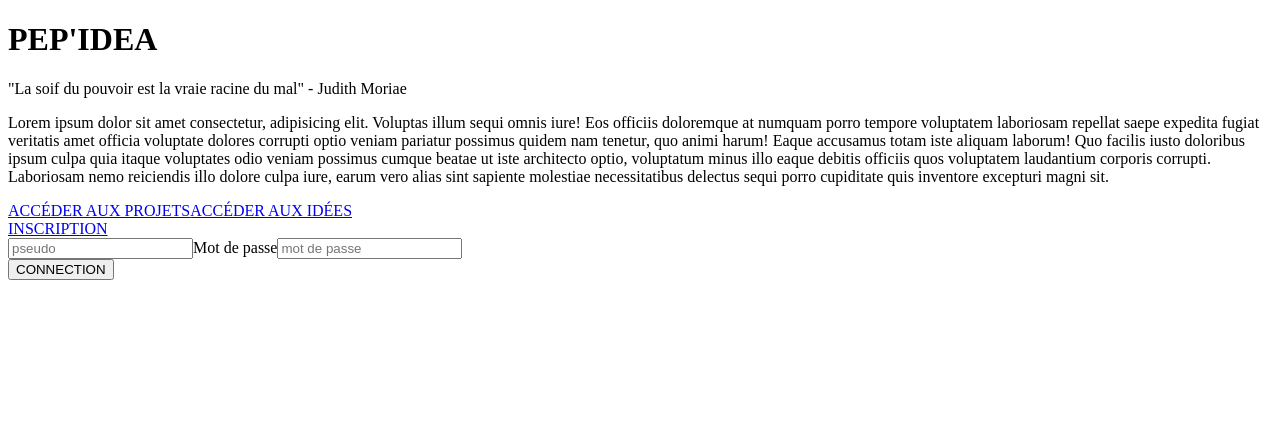
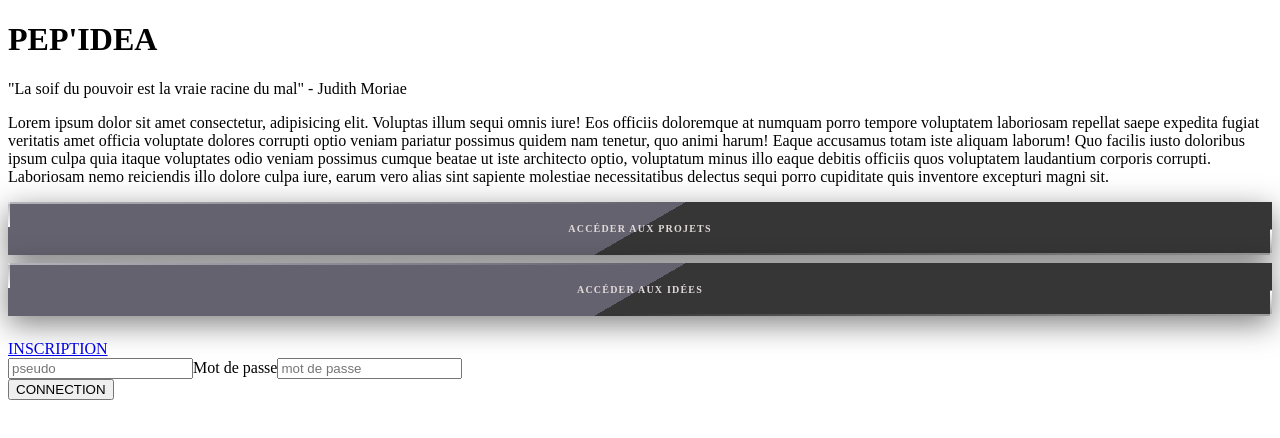
Before and after one commit to WildCodeSchool/remote-fr-q2p3-digico-front, a React (Create React App) app: page / in a window 1280 px wide. Shown: the top 438 px of the page. Built offline with nearby package versions, Linux system fonts and the light colour scheme.

Commit message:
navbar et boutons accueil

```diff
--- a/src/App.css
+++ b/src/App.css
@@ -1,6 +1,7 @@
 :root {
     --main-color: #e2dada;
     --second-color: #363636;
+    --third-color: #64626e;
 
     --main-font: "Roboto";
     --second-font: "Comic Neue";
--- a/src/components/Navbar.css
+++ b/src/components/Navbar.css
@@ -1,14 +1,143 @@
 @media screen and (max-width: 767px) {
 
-    .link {
+    .navbar {
+        display: flex;
+        flex-direction: row;
+        justify-content: space-around;
+    }
+
+    .logoLink {
+        background-color:var(--second-color);
+        border: none;
+        border-radius:50px;
+        text-decoration : none;
+        width:52px;
+        height:52px;
+        margin-left: 5vw;
+        margin-right: 5vw;
+        }
+
+
+    .linkNav {
+        background: linear-gradient(-30deg, var(--second-color) 50%, var(--third-color) 50%);
+        padding: 21px 25px;
+        display: inline-block;
+        -webkit-transform: translate(0%, 0%);
+                transform: translate(0%, 0%);
+        overflow: hidden;
         color: var(--main-color);
-        background-color: var(--second-color);
-        padding: 2vh;
-        border: var(--main-color) 2px solid;
+        font-size: 10px;
+        font-weight: bolder;
+        letter-spacing: 2.1px;
+        text-align: center;
+        text-decoration: none;
+        -webkit-box-shadow: 0 8px 30px rgba(0, 0, 0, 0.5);
+                box-shadow: 0 8px 30px rgba(0, 0, 0, 0.5);
+    }
+
+    .linkNav::before {
+        content: '';
+        position: absolute;
+        top: 0px;
+        left: 0px;
         width: 100%;
-        box-sizing: border-box;
-        display: flex;
-        justify-content: center;
-        text-decoration: none;
+        height: 100%;
+        background-color: #ad8585;
+        opacity: 0;
+        -webkit-transition: .2s opacity ease-in-out;
+        transition: .2s opacity ease-in-out;
     }
-}
+
+    .linkNav span {
+        position: absolute;
+    }
+
+    .linkNav span:nth-child(1) {
+        top: 0px;
+        left: 0px;
+        width: 100%;
+        height: 2px;
+        background: -webkit-gradient(linear, right top, left top, from(rgba(43, 8, 8, 0)), to(#d92626));
+        background: linear-gradient(to left, rgba(43, 8, 8, 0), #ffffff);
+        -webkit-animation: 2s animateTop linear infinite;
+                animation: 2s animateTop linear infinite;
+    }
+
+    @keyframes animateTop {
+        0% {
+            -webkit-transform: translateX(100%);
+                    transform: translateX(100%);
+        }
+        100% {
+            -webkit-transform: translateX(-100%);
+                    transform: translateX(-100%);
+        }
+    }
+
+
+    .linkNav span:nth-child(2) {
+        top: 0px;
+        right: 0px;
+        height: 100%;
+        width: 2px;
+        background: -webkit-gradient(linear, left bottom, left top, from(rgba(43, 8, 8, 0)), to(#d92626));
+        background: linear-gradient(to top, rgba(43, 8, 8, 0), #ffffff);
+        -webkit-animation: 2s animateRight linear -1s infinite;
+                animation: 2s animateRight linear -1s infinite;
+      }
+
+      @keyframes animateRight {
+        0% {
+          -webkit-transform: translateY(100%);
+                  transform: translateY(100%);
+        }
+        100% {
+          -webkit-transform: translateY(-100%);
+                  transform: translateY(-100%);
+        }
+      }
+
+    .linkNav span:nth-child(3) {
+        bottom: 0px;
+        left: 0px;
+        width: 100%;
+        height: 2px;
+        background: -webkit-gradient(linear, left top, right top, from(rgba(43, 8, 8, 0)), to(#d92626));
+        background: linear-gradient(to right, rgba(43, 8, 8, 0), #ffffff);
+        -webkit-animation: 2s animateBottom linear infinite;
+                animation: 2s animateBottom linear infinite;
+      }
+
+      @keyframes animateBottom {
+        0% {
+          -webkit-transform: translateX(-100%);
+                  transform: translateX(-100%);
+        }
+        100% {
+          -webkit-transform: translateX(100%);
+                  transform: translateX(100%);
+        }
+      }
+
+    .linkNav span:nth-child(4) {
+        top: 0px;
+        left: 0px;
+        height: 100%;
+        width: 2px;
+        background: -webkit-gradient(linear, left top, left bottom, from(rgba(43, 8, 8, 0)), to(#d92626));
+        background: linear-gradient(to bottom, rgba(43, 8, 8, 0), #ffffff);
+        -webkit-animation: 2s animateLeft linear -1s infinite;
+                animation: 2s animateLeft linear -1s infinite;
+      }
+
+      @keyframes animateLeft {
+        0% {
+          -webkit-transform: translateY(-100%);
+                  transform: translateY(-100%);
+        }
+        100% {
+          -webkit-transform: translateY(100%);
+                  transform: translateY(100%);
+        }
+      }
+    }
--- a/src/components/Navbar.jsx
+++ b/src/components/Navbar.jsx
@@ -7,9 +7,24 @@ function Navbar() {
     return (
     <div>
         <div className="navbar">
-            <Link to="/creer-projet" className="link">CRÉER UN PROJET</Link>
-            <Link to="/" className="link">ACCUEIL</Link>
-            <Link to="/creer-idee" className="link">J'AI UNE IDÉE</Link>
+            <Link to="/creer-projet" className="linkNav">
+            <span></span>
+            <span></span>
+            <span></span>
+            <span></span>
+            UN PROJET ?
+            </Link>
+
+            <Link to="/" className="logoLink">
+            </Link>
+
+            <Link to="/creer-idee" className="linkNav">
+            <span></span>
+            <span></span>
+            <span></span>
+            <span></span>
+            UNE IDÉE ?
+            </Link>
         </div>
     </div>
     )
--- a/src/pages/Welcome/Welcome.css
+++ b/src/pages/Welcome/Welcome.css
@@ -16,8 +16,138 @@
     }
 
     .presentation {
-        margin-bottom: 10vh;
+        margin-bottom: 7vh;
         color: var(--second-color);
         text-align: center;
     }
 }
+
+.buttonWelcome {
+    display: flex;
+    flex-direction: column;
+    margin-bottom: 2vh;
+}
+
+.linkWelcome {
+    background: linear-gradient(-30deg, var(--second-color) 50%, var(--third-color) 50%);
+    margin-bottom: 1vh;
+    padding: 21px 25px;
+    display: inline-block;
+    -webkit-transform: translate(0%, 0%);
+            transform: translate(0%, 0%);
+    overflow: hidden;
+    color: var(--main-color);
+    font-size: 10px;
+    font-weight: bolder;
+    letter-spacing: 1.2px;
+    text-align: center;
+    text-decoration: none;
+    -webkit-box-shadow: 0 8px 30px rgba(0, 0, 0, 0.5);
+            box-shadow: 0 8px 30px rgba(0, 0, 0, 0.5);
+}
+
+.linkWelcome::before {
+    content: '';
+    position: absolute;
+    top: 0px;
+    left: 0px;
+    width: 100%;
+    height: 100%;
+    background-color: #ad8585;
+    opacity: 0;
+    -webkit-transition: .2s opacity ease-in-out;
+    transition: .2s opacity ease-in-out;
+}
+
+.linkWelcome span {
+    position: absolute;
+}
+
+.linkWelcome span:nth-child(1) {
+    top: 0px;
+    left: 0px;
+    width: 100%;
+    height: 2px;
+    background: -webkit-gradient(linear, right top, left top, from(rgba(43, 8, 8, 0)), to(#d92626));
+    background: linear-gradient(to left, rgba(43, 8, 8, 0), #ffffff);
+    -webkit-animation: 2s animateTop linear infinite;
+            animation: 2s animateTop linear infinite;
+}
+
+@keyframes animateTop {
+    0% {
+        -webkit-transform: translateX(100%);
+                transform: translateX(100%);
+    }
+    100% {
+        -webkit-transform: translateX(-100%);
+                transform: translateX(-100%);
+    }
+}
+
+
+.linkWelcome span:nth-child(2) {
+    top: 0px;
+    right: 0px;
+    height: 100%;
+    width: 2px;
+    background: -webkit-gradient(linear, left bottom, left top, from(rgba(43, 8, 8, 0)), to(#d92626));
+    background: linear-gradient(to top, rgba(43, 8, 8, 0), #ffffff);
+    -webkit-animation: 2s animateRight linear -1s infinite;
+            animation: 2s animateRight linear -1s infinite;
+  }
+
+  @keyframes animateRight {
+    0% {
+      -webkit-transform: translateY(100%);
+              transform: translateY(100%);
+    }
+    100% {
+      -webkit-transform: translateY(-100%);
+              transform: translateY(-100%);
+    }
+  }
+
+.linkWelcome span:nth-child(3) {
+    bottom: 0px;
+    left: 0px;
+    width: 100%;
+    height: 2px;
+    background: -webkit-gradient(linear, left top, right top, from(rgba(43, 8, 8, 0)), to(#d92626));
+    background: linear-gradient(to right, rgba(43, 8, 8, 0), #ffffff);
+    -webkit-animation: 2s animateBottom linear infinite;
+            animation: 2s animateBottom linear infinite;
+  }
+
+  @keyframes animateBottom {
+    0% {
+      -webkit-transform: translateX(-100%);
+              transform: translateX(-100%);
+    }
+    100% {
+      -webkit-transform: translateX(100%);
+              transform: translateX(100%);
+    }
+  }
+
+.linkWelcome span:nth-child(4) {
+    top: 0px;
+    left: 0px;
+    height: 100%;
+    width: 2px;
+    background: -webkit-gradient(linear, left top, left bottom, from(rgba(43, 8, 8, 0)), to(#d92626));
+    background: linear-gradient(to bottom, rgba(43, 8, 8, 0), #ffffff);
+    -webkit-animation: 2s animateLeft linear -1s infinite;
+            animation: 2s animateLeft linear -1s infinite;
+  }
+
+  @keyframes animateLeft {
+    0% {
+      -webkit-transform: translateY(-100%);
+              transform: translateY(-100%);
+    }
+    100% {
+      -webkit-transform: translateY(100%);
+              transform: translateY(100%);
+    }
+  }
--- a/src/pages/Welcome/Welcome.jsx
+++ b/src/pages/Welcome/Welcome.jsx
@@ -9,9 +9,22 @@ function Welcome() {
         <h1 className="pepidea">PEP'IDEA</h1>
         <p className="quote">"La soif du pouvoir est la vraie racine du mal" - Judith Moriae</p>
         <p className="presentation">Lorem ipsum dolor sit amet consectetur, adipisicing elit. Voluptas illum sequi omnis iure! Eos officiis doloremque at numquam porro tempore voluptatem laboriosam repellat saepe expedita fugiat veritatis amet officia voluptate dolores corrupti optio veniam pariatur possimus quidem nam tenetur, quo animi harum! Eaque accusamus totam iste aliquam laborum! Quo facilis iusto doloribus ipsum culpa quia itaque voluptates odio veniam possimus cumque beatae ut iste architecto optio, voluptatum minus illo eaque debitis officiis quos voluptatem laudantium corporis corrupti. Laboriosam nemo reiciendis illo dolore culpa iure, earum vero alias sint sapiente molestiae necessitatibus delectus sequi porro cupiditate quis inventore excepturi magni sit.</p>
-        <div>
-            <Link to="/liste-projet" className="link">ACCÉDER AUX PROJETS</Link>
-            <Link to="/liste-idee" className="link">ACCÉDER AUX IDÉES</Link>
+        <div className="buttonWelcome">
+            <Link to="/liste-projet" className="linkWelcome">
+            <span></span>
+            <span></span>
+            <span></span>
+            <span></span>
+                ACCÉDER AUX PROJETS
+            </Link>
+
+            <Link to="/liste-idee" className="linkWelcome">
+            <span></span>
+            <span></span>
+            <span></span>
+            <span></span>
+                ACCÉDER AUX IDÉES
+            </Link>
         </div>
         <SubscribeFooter/>
     </div>
```
